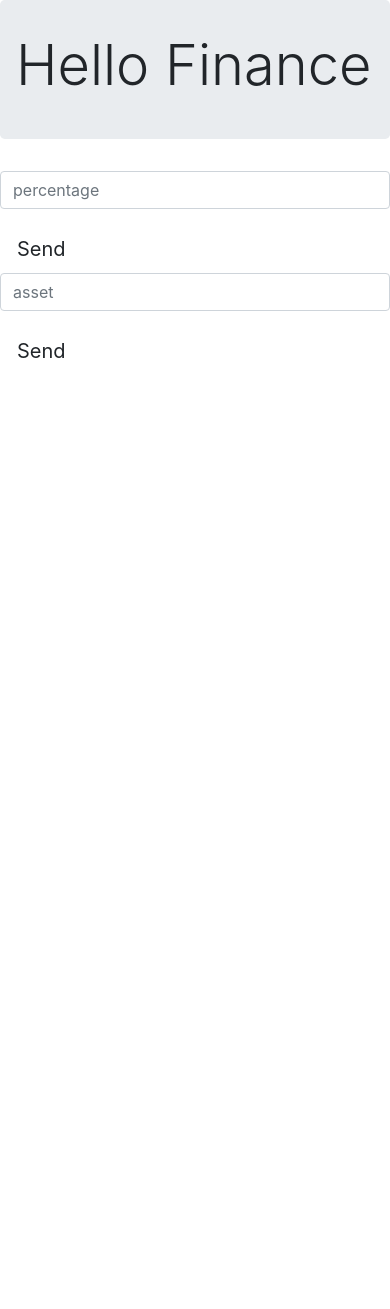
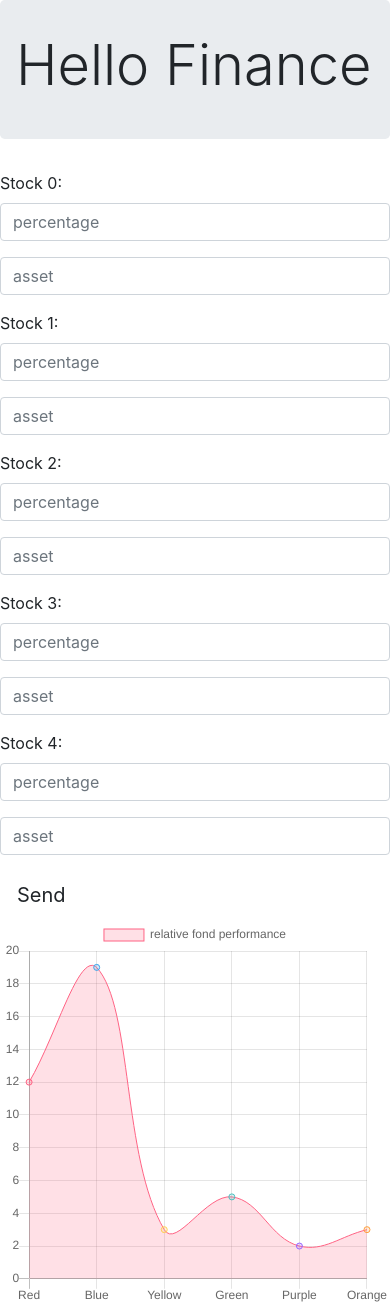
Before and after one commit to kalexoudis/fondBuilder, a Flask app: page / in a window 390 px wide. Before the commit the page ends 358 px from the top, so only its background shows below. Run offline with Flask 2, Linux system fonts and the light colour scheme; some libraries are stand-ins or nearby versions.

Commit message:
improved form and added diagramm in index.html

```diff
--- a/templates/base.html
+++ b/templates/base.html
@@ -7,6 +7,9 @@
 
     <!-- Bootstrap CSS -->
     <link rel="stylesheet" href="https://stackpath.bootstrapcdn.com/bootstrap/4.5.2/css/bootstrap.min.css" integrity="sha384-JcKb8q3iqJ61gNV9KGb8thSsNjpSL0n8PARn9HuZOnIxN0hoP+VmmDGMN5t9UJ0Z" crossorigin="anonymous">
+
+    <!-- chartjs JS -->
+    <script src="https://cdnjs.cloudflare.com/ajax/libs/Chart.js/2.9.3/Chart.min.js" integrity="sha512-s+xg36jbIujB2S2VKfpGmlC3T5V2TF3lY48DX7u2r9XzGzgPsa6wTpOQA7J9iffvdeBN0q9tKzRxVxw1JviZPg==" crossorigin="anonymous"></script>
 
     <title>Fond-Builder</title>
 </head>
--- a/templates/index.html
+++ b/templates/index.html
@@ -6,25 +6,64 @@
     </div>
     <div>
         <form action="submit_form" method="post" class="reveal-content">
+            <!-- Choose Stocks & weighting -->
+            {% for item in range(5) %}
+                <label>Stock {{ item }}:</label>
                 <div class="row">
-                <div class="col-md-4">
+                    <div class="col-md-3 form-group">
+                        <input name="percentage{{ item }}" type="number" class="form-control" id="percentage{{ item }}" placeholder="percentage">
                     </div>
-                <div class="col-md-1">
+                    <div class="col-md-8">
                         <div class="form-group">
-                        <input name="email" type="number" class="form-control" id="email" placeholder="percentage">
-                    </div>
-                    <button type="submit" class="btn btn-default btn-lg">Send</button>
-                </div>
-                <div class="col-md-2">
-                    <div class="form-group">
-                        <input name="subject" type="text" class="form-control" id="subject" placeholder="asset">
-                    </div>
-                    <button type="submit" class="btn btn-default btn-lg">Send</button>
-                </div>
-                <div class="col-md-5">
+                            <input name="asset{{ item }}" type="text" class="form-control" id="asset{{ item }}" placeholder="asset">
                         </div>
                     </div>
                 </div>
+            {% endfor %}
+            <button type="submit" class="btn btn-default btn-lg d-flex justify-content-end">Send</button>
         </form>
     </div>
+
+
+    <!--Chart-->
+    <canvas id="myChart" width="300" height="300"></canvas>
+    <script>
+        var ctx = document.getElementById('myChart');
+        var myChart = new Chart(ctx, {
+            type: 'line',
+            data: {
+                labels: ['Red', 'Blue', 'Yellow', 'Green', 'Purple', 'Orange'],
+                datasets: [{
+                    label: 'relative fond performance',
+                    data: [12, 19, 3, 5, 2, 3],
+                    backgroundColor: [
+                        'rgba(255, 99, 132, 0.2)',
+                        'rgba(54, 162, 235, 0.2)',
+                        'rgba(255, 206, 86, 0.2)',
+                        'rgba(75, 192, 192, 0.2)',
+                        'rgba(153, 102, 255, 0.2)',
+                        'rgba(255, 159, 64, 0.2)'
+                    ],
+                    borderColor: [
+                        'rgba(255, 99, 132, 1)',
+                        'rgba(54, 162, 235, 1)',
+                        'rgba(255, 206, 86, 1)',
+                        'rgba(75, 192, 192, 1)',
+                        'rgba(153, 102, 255, 1)',
+                        'rgba(255, 159, 64, 1)'
+                    ],
+                    borderWidth: 1
+                }]
+            },
+            options: {
+                scales: {
+                    yAxes: [{
+                        ticks: {
+                            beginAtZero: true
+                        }
+                    }]
+                }
+            }
+        });
+    </script>
 {% endblock %}
```
Lines whose indentation alone changed are shown as unchanged.
